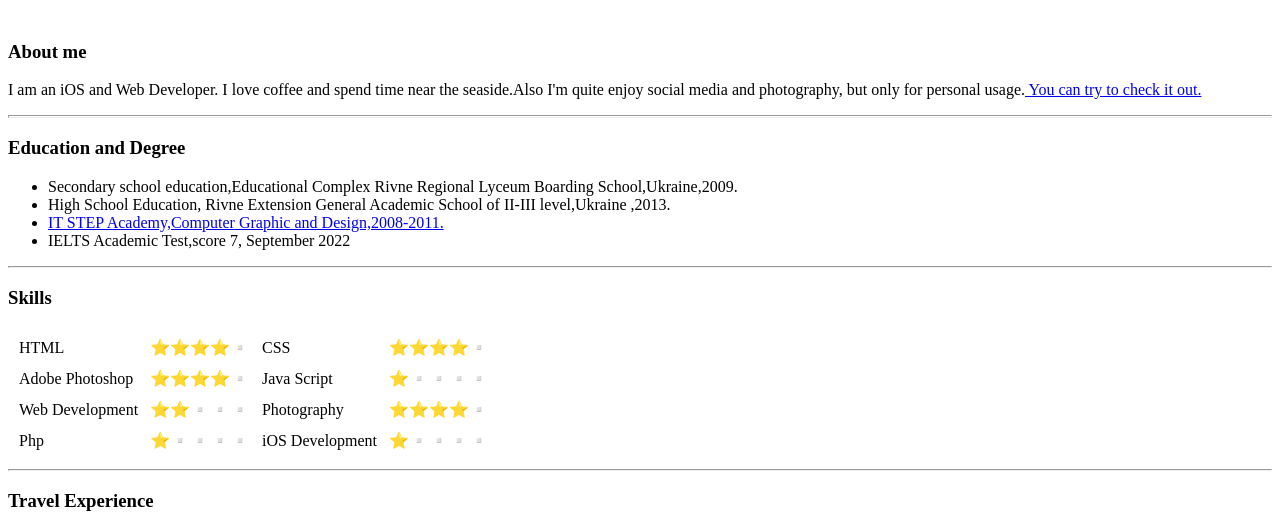
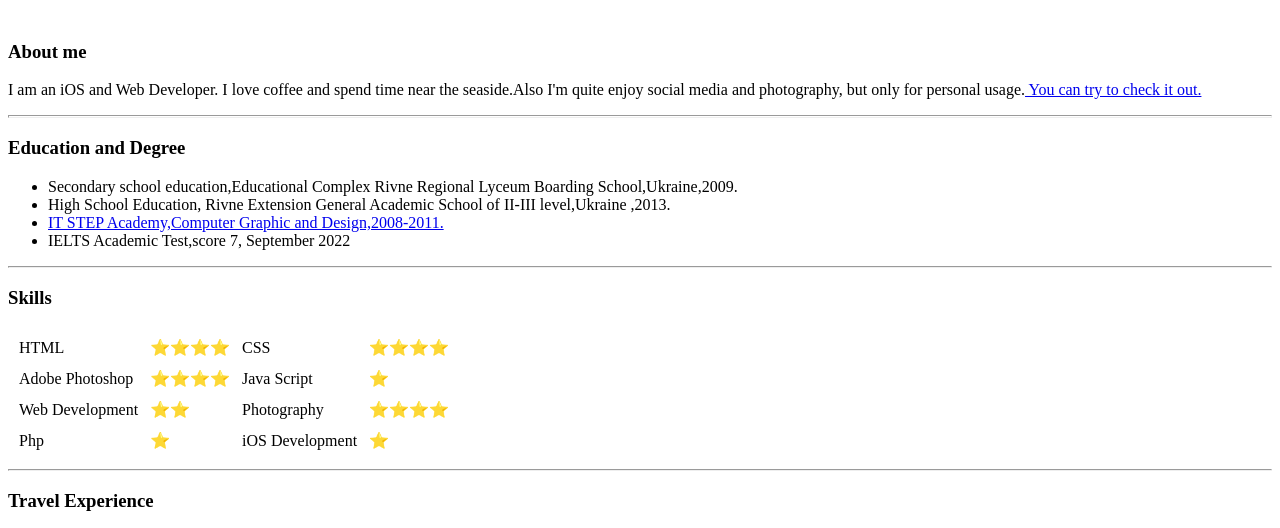
Before and after one commit to katherine94sky/cv, a plain HTML site: page index.html in a window 1280 px wide. Shown: the part 232-760 px from the top of the page. Drawn offline with Linux system fonts and the light colour scheme.

Commit message:
Update index.html

```diff
--- a/index.html
+++ b/index.html
@@ -32,27 +32,27 @@
 
       <tr>
           <td>HTML</td>
-          <td>⭐⭐⭐⭐▫️</td>
+          <td>⭐⭐⭐⭐</td>
           <td>CSS</td>
-          <td>⭐⭐⭐⭐▫️</td>
+          <td>⭐⭐⭐⭐</td>
       </tr>
       <tr>
           <td>Adobe Photoshop</td>
-          <td>⭐⭐⭐⭐▫️</td>
+          <td>⭐⭐⭐⭐</td>
           <td>Java Script</td>
-          <td>⭐▫️▫️▫️▫️</td>
+          <td>⭐</td>
        </tr>
       <tr>
           <td>Web Development</td>
-          <td>⭐⭐▫️▫️▫️</td>
+          <td>⭐⭐</td>
           <td>Photography</td>
-          <td>⭐⭐⭐⭐▫️</td>
+          <td>⭐⭐⭐⭐</td>
        </tr>
       <tr>
           <td>Php</td>
-          <td>⭐▫️▫️▫️▫️</td>
+          <td>⭐</td>
           <td>iOS Development</td>
-          <td>⭐▫️▫️▫️▫️</td>
+          <td>⭐</td>
        </tr>
  </table>
 
```
